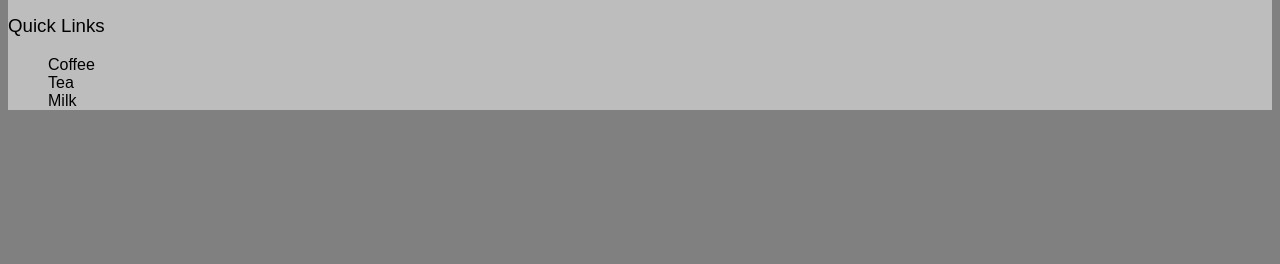
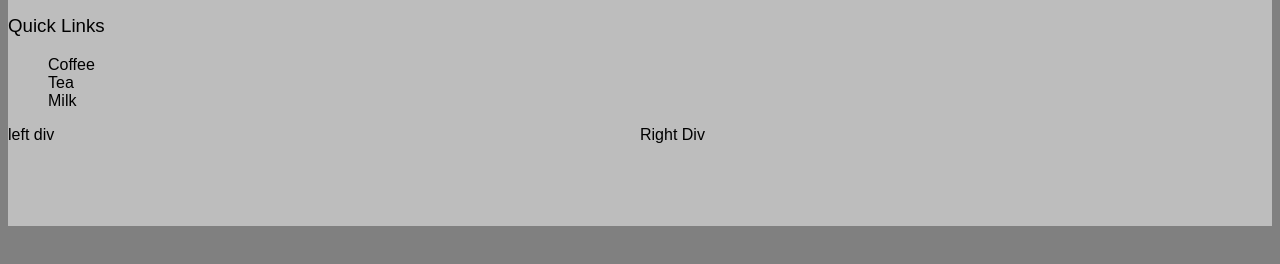
Before and after one commit to RG2N/NFCServers, a plain HTML site: page footer.html in a window 1280 px wide. Shown: the part 212-476 px from the top of the page. Drawn offline with Linux system fonts and the light colour scheme.

Commit message:
Update footer.html

```diff
--- a/footer.html
+++ b/footer.html
@@ -8,4 +8,12 @@
       <li>Tea</li>
       <li>Milk</li>
     </ul>
+    <div style="width: 100%;">
+        <div style="width: 50%; height: 100px; float: left;">
+            left div
+        </div>
+        <div style="margin-left: 50%; height: 100px;">
+            Right Div
+        </div>
+    </div>
 </div>
```
